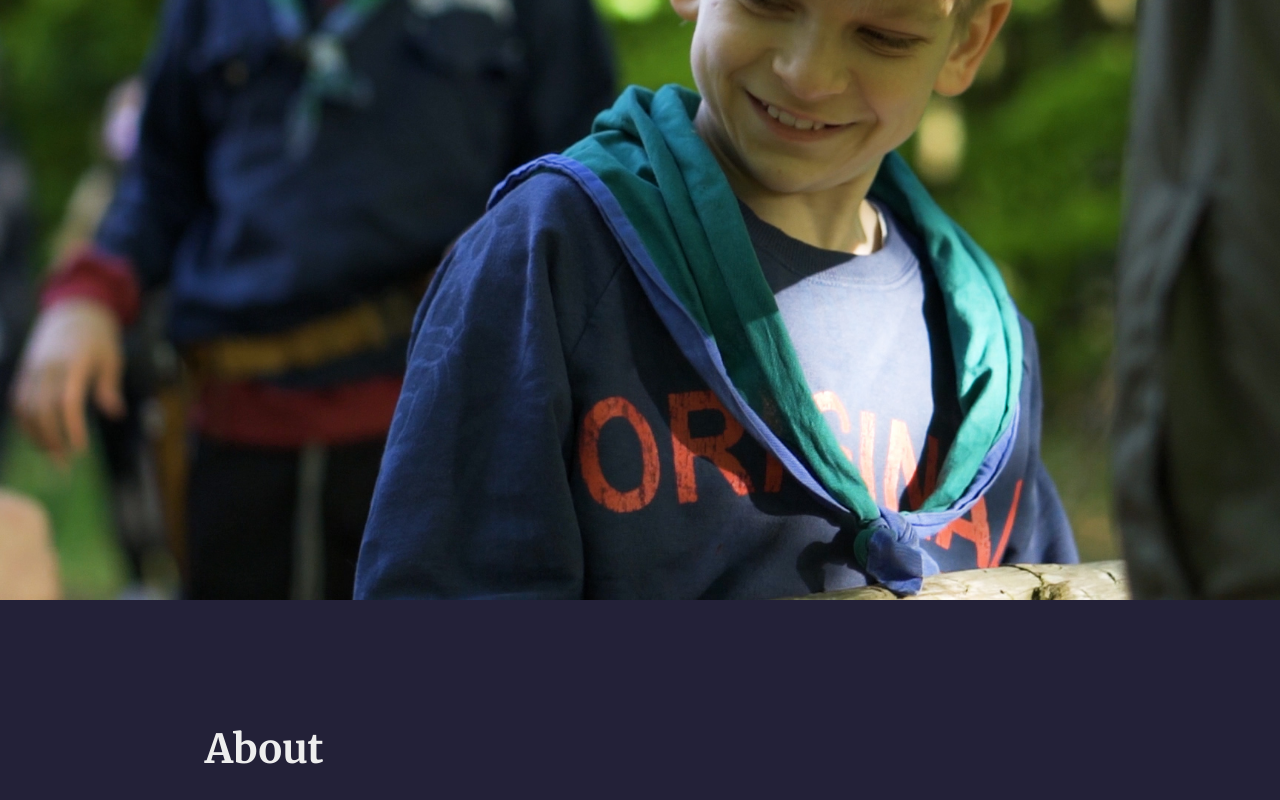
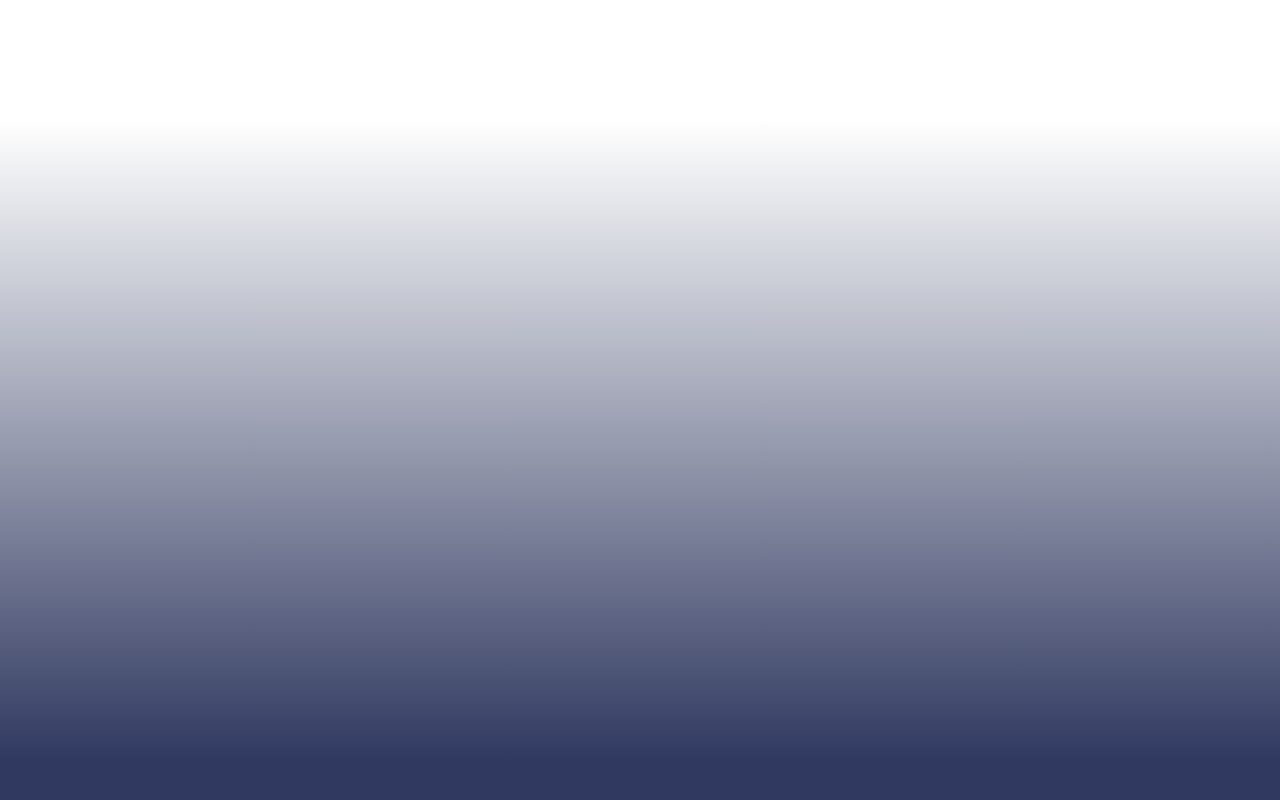
Before and after one commit to dzsozef13/Vesterhavsgruppen, a Vue app in the folder vester-app/: page / in a window 1280 px wide. Shown: the part 840-1640 px from the top of the page. Built offline with nearby package versions, Linux system fonts and the light colour scheme; a web font is replaced by a local one.

Commit message:
added gradient

```diff
--- a/vester-app/src/views/Home.vue
+++ b/vester-app/src/views/Home.vue
@@ -17,7 +17,11 @@
   <v-container fluid style="max-width: unset; margin:0; padding:0;" id="video">
     <v-row lg="12"  style="margin:0;" >
       <v-col lg="12"  style="padding:0;">
-        <v-img :src="require('../assets/Thumb.jpg')" id="video"></v-img>
+        <v-img :src="require('../assets/Thumb.jpg')" id="video">
+        <div id="gradient-container">
+          <div id="gradient"></div>
+        </div>
+        </v-img>
       </v-col>
     </v-row>
   </v-container>
@@ -126,7 +130,7 @@ export default {
   justify-content: center;
 }
 #dark{
-  background-color: rgb(35, 33, 56) ;
+  background-color: #303960 ;
   color: #eee;
   height: 100vh;
 }
@@ -148,6 +152,18 @@ export default {
   color: #303960;
   letter-spacing: 2px;
 }
-
+#gradient-container{
+  display: flex;
+  align-items:flex-end;
+  height: 120vh;
+  width: 100vw;
+}
+#gradient{
+  height: 80vh;
+  width: 100vw;
+  z-index: 111;
+  background: rgb(48,57,96);
+  background: linear-gradient(0deg, rgba(48,57,96,1) 0%, rgba(48,57,96,0) 100%);
+}
 
 </style>
```
